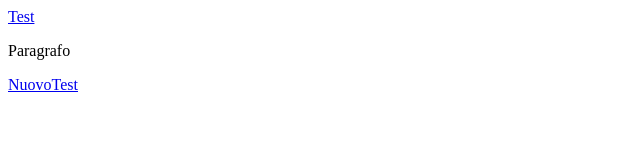
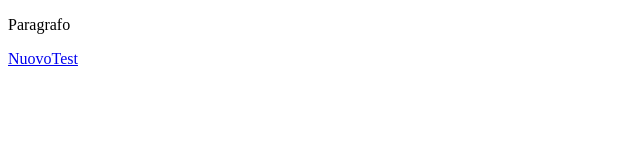
Before and after one commit to federicasantoro93/JS-21-10-2021, a plain HTML site: page index.html in a window 1280 px wide. Shown: the whole page, without its empty margins (0-640 px from the left). Drawn offline with Linux system fonts and the light colour scheme.

Commit message:
lezione pomeridiana lorenzo

```diff
--- a/index.html
+++ b/index.html
@@ -9,7 +9,7 @@
 </head>
 <body>
     <!-- aggiungo una funzione collegata al link-->
-    <a class="sa" href="javascript:pippo('Ignazio', 'Stagnitta');">Test</a>
+  <!--  <a class="sa" href="javascript:pippo('Ignazio', 'Stagnitta');">Test</a> -->
     <p>Paragrafo</p>
     <!-- aggiungo un'altra funzione collegata al link-->
     <a class="sa" href="javascript:pippo('Francesca', 'Girgianti');">NuovoTest</a>
```
Also changed, not shown: appunti.js (+60 -0 lines).
